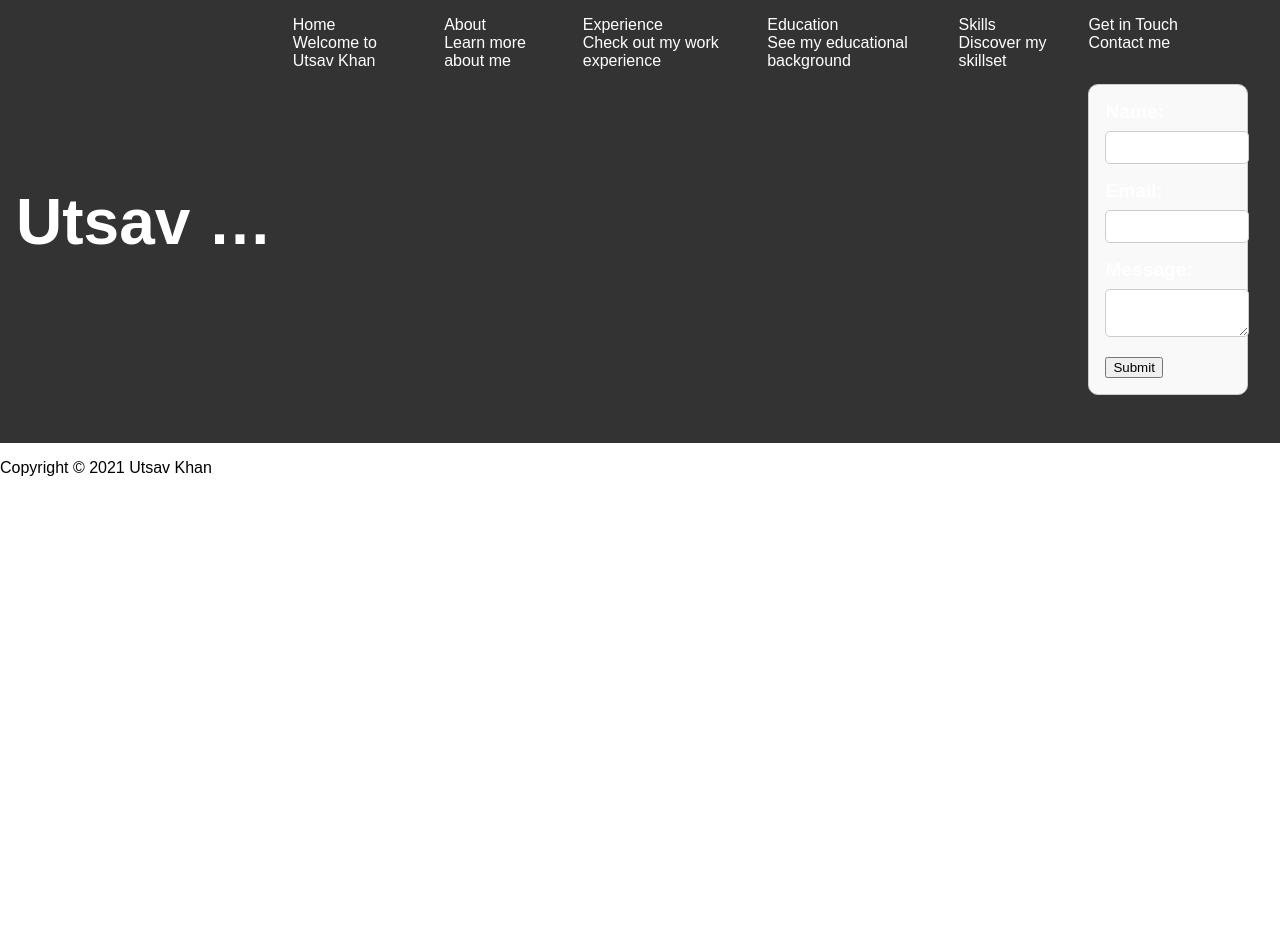
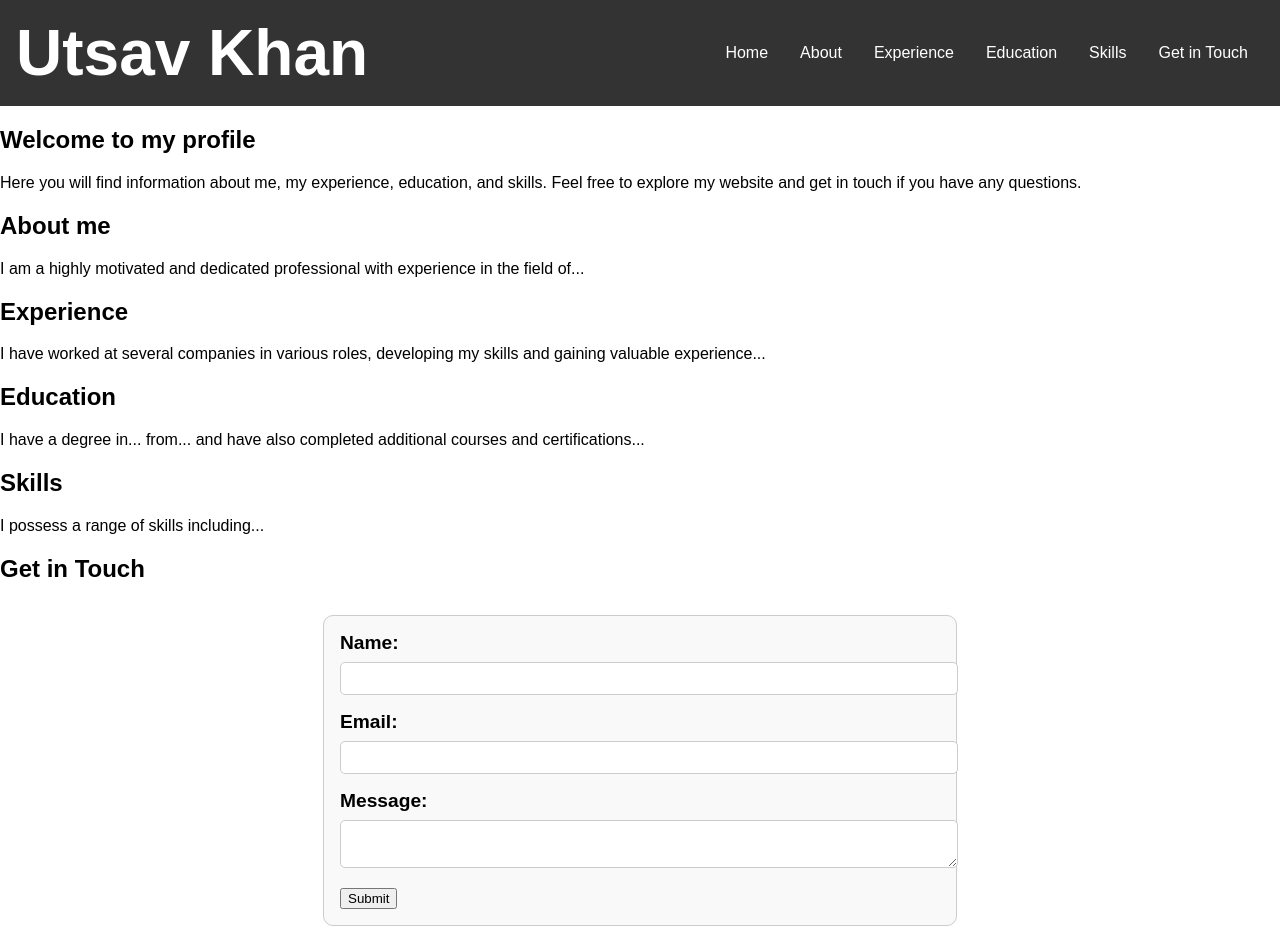
Before and after one commit to utsavkhan/utsavkhan.github.io, a plain HTML site: page index.html in a window 1280 px wide. Shown: the top 929 px of the page. Before the commit the page ends 800 px from the top, so only its background shows below. Drawn offline with Linux system fonts and the light colour scheme.

Commit message:
Update text

```diff
--- a/index.html
+++ b/index.html
@@ -9,24 +9,39 @@
         <div class="logo">Utsav Khan</div>
         <nav>
           <ul class="navbar">
-            <li><a href="#home">Home</a>
-              <div class="tab-text">Welcome to Utsav Khan</div>
-            </li>
-            <li><a href="#about">About</a>
-              <div class="tab-text">Learn more about me</div>
-            </li>
-            <li><a href="#experience">Experience</a>
-              <div class="tab-text">Check out my work experience</div>
-            </li>
-            <li><a href="#education">Education</a>
-              <div class="tab-text">See my educational background</div>
-            </li>
-            <li><a href="#skills">Skills</a>
-              <div class="tab-text">Discover my skillset</div>
-            </li>
-            <li id="get-in-touch"><a href="#">Get in Touch</a>
-              <div class="tab-text">Contact me</div>
-              <section>
+            <li><a href="#home">Home</a></li>
+            <li><a href="#about">About</a></li>
+            <li><a href="#experience">Experience</a></li>
+            <li><a href="#education">Education</a></li>
+            <li><a href="#skills">Skills</a></li>
+            <li><a href="#contact">Get in Touch</a></li>
+          </ul>
+        </nav>
+      </header>
+      <main>
+        <main>
+            <section id="home">
+              <h2>Welcome to my profile</h2>
+              <p>Here you will find information about me, my experience, education, and skills. Feel free to explore my website and get in touch if you have any questions.</p>
+            </section>
+            <section id="about">
+              <h2>About me</h2>
+              <p>I am a highly motivated and dedicated professional with experience in the field of...</p>
+            </section>
+            <section id="experience">
+              <h2>Experience</h2>
+              <p>I have worked at several companies in various roles, developing my skills and gaining valuable experience...</p>
+            </section>
+            <section id="education">
+              <h2>Education</h2>
+              <p>I have a degree in... from... and have also completed additional courses and certifications...</p>
+            </section>
+            <section id="skills">
+              <h2>Skills</h2>
+              <p>I possess a range of skills including...</p>
+            </section>
+            <section id="get-in-touch">
+              <h2>Get in Touch</h2>
               <form>
                 <label for="name">Name:</label>
                 <input type="text" id="name" name="name"><br>
@@ -37,12 +52,6 @@
                 <input type="submit" value="Submit">
               </form>
             </section>
-            </li>
-          </ul>
-        </nav>
-      </header>
-
-      <main>
       </main>
     <footer>
       <p>Copyright © 2021 Utsav Khan</p>
```
Lines whose indentation alone changed are shown as unchanged.
